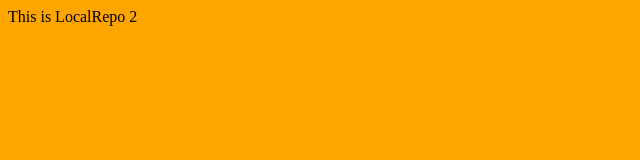
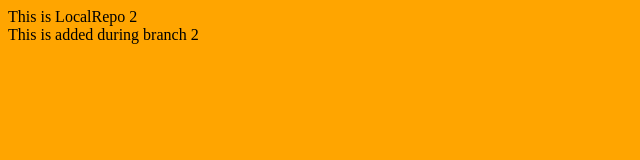
Before and after one commit to Ramakantvats/LocalRepo2, a plain HTML site: page index.html in a window 1280 px wide. Shown: the whole page, without its empty margins (0-640 px from the left). Drawn offline with Linux system fonts and the light colour scheme.

Commit message:
Added branch 2

```diff
--- a/index.html
+++ b/index.html
@@ -8,5 +8,6 @@
 </head>
 <body>
     This is LocalRepo 2
+    <div class="branch2">This is added during branch 2</div>
 </body>
 </html>
```
